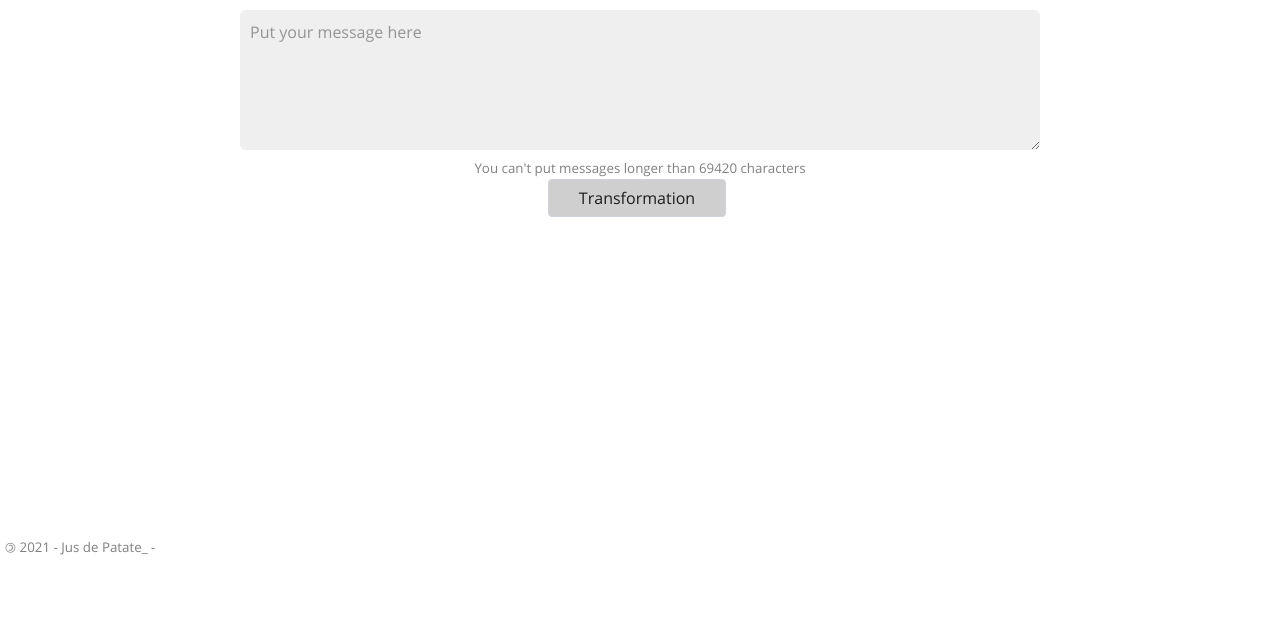
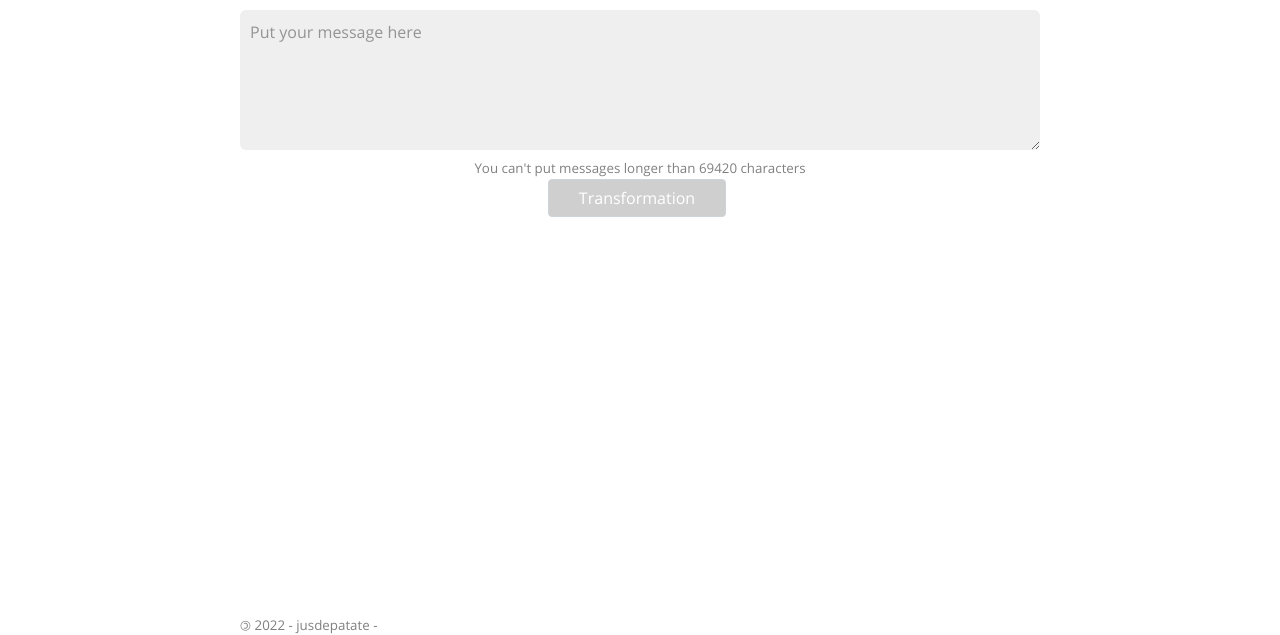
Before and after one commit to bc1bb/OpenLongr, a PHP site: page / in a window 1280 px wide. Shown: the part 165-800 px from the top of the page. Run offline with PHP 8.4, Linux system fonts and the light colour scheme.

Commit message:
fix footer css + make btn white

```diff
--- a/src/css/main.css
+++ b/src/css/main.css
@@ -18,6 +18,7 @@
     border: 1px solid #ced4da;
     border-radius: .25rem;
     text-decoration: none;
+    color: white;
 }
 
 .goback {
@@ -70,7 +71,7 @@ textarea {
 footer {
     position: fixed;
     bottom: 5px;
-    left: 5px;
+    /* left: 5px; */
 }
 
 /* Fonts */
--- a/src/css/water.css
+++ b/src/css/water.css
@@ -1609,7 +1609,7 @@ footer {
   color: var(--text-muted);
   position: absolute;
   bottom: 0;
-  height: 100px;
+  /* height: 100px; */
   width: 40%;
 }
 
@@ -1623,7 +1623,7 @@ footer {
 
 body > footer {
   margin-top: 40px;
-}
+white-space: nowrap;}
 
 @media print {
   body,
--- a/src/html/footer.php
+++ b/src/html/footer.php
@@ -4,7 +4,7 @@ function add_footer(string $to_be_added = "") {
     ?>
     <footer>
         <?= $to_be_added."\n" ?>
-        <small class="grey"><span class="copyleft">&copy;</span> 2021 - Jus de Patate_ - <a href="https://github.com/jusdepatate/openlongr/commit/<?= get_current_git_commit() ?>"><?= get_current_git_commit("master", true) ?></a></small>
+        <small class="grey"><span class="copyleft">&copy;</span> 2022 - jusdepatate - <a href="https://github.com/jusdepatate/openlongr/commit/<?= get_current_git_commit() ?>"><?= get_current_git_commit("master", true) ?></a></small>
     </footer>
 </body>
 </html>
```
